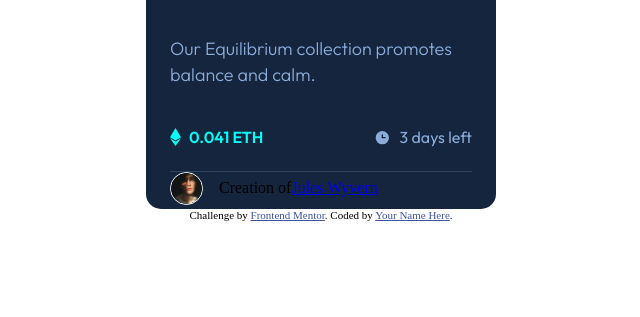
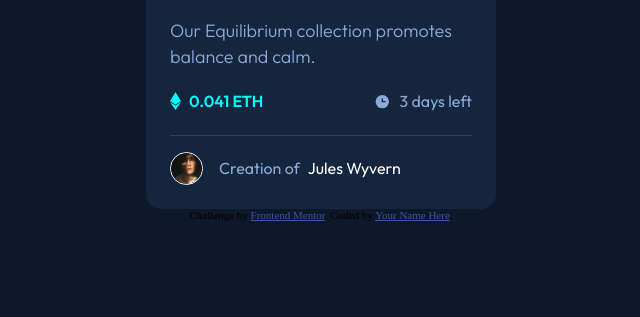
Before and after one commit to burgosha/nft-preview-card-component, a plain HTML site: page index.html in a window 1280 px wide. Shown: the part 483-800 px from the top of the page, without its empty margins (319-959 px from the left). Drawn offline with Linux system fonts and the light colour scheme.

Commit message:
HMTL re-order and CSS changes

```diff
--- a/index.html
+++ b/index.html
@@ -33,9 +33,9 @@
         <span class="nft-price"> 0.041 ETH</span>
         <span class="nft-time"> 3 days left</span>
       </p>
-      <div class="divider"></div>
-      <div class="card-footer"><img class="card-avatar" src="/images/image-avatar.png" alt="Owner Avatar"> Creation of <a href="/">Jules Wyvern</a> </div>
     </div>
+    <div class="divider"></div>
+    <div class="card-footer"><img class="card-avatar" src="/images/image-avatar.png" alt="Owner Avatar"> Creation of <a href="/">Jules Wyvern</a></div>
   </div>
 </main>
   <div class="attribution">
--- a/styles/style.css
+++ b/styles/style.css
@@ -11,14 +11,17 @@
 }
 html {
     box-sizing: border-box;
+}
+*, *:before, *:after {
+    box-sizing: inherit;
+}
+body {
+    background-color: var(--mainBG);
     display: flex;
     flex-direction: column;
     align-items: center;
     justify-content: center;
     min-height: 100vh;
-}
-*, *:before, *:after {
-    box-sizing: inherit;
 }
 h1 a, h1 a:visited {
     font-family: var(--fontOutfit);
@@ -55,6 +58,7 @@ p {
     width: 302px;
     height: 302px;
     border-radius: 8px;
+    margin: 0;
 }
 .nft-preview svg {
     opacity: 0;
@@ -66,11 +70,6 @@ p {
 }
 .nft-preview svg:hover {
     opacity: 1;
-}
-.card-info {
-    display: flex;
-    flex-direction: column;
-    justify-content: space-around;
 }
 .info-pub {
     display: flex;
@@ -100,12 +99,25 @@ p {
 .divider {
     background-color: var(--lineColor);
     height: 1px;
-    margin: 0;
+    margin-top: 0;
+    margin-bottom: 16px;
 }
 .card-footer {
     display: flex;
     flex-direction: row;
     align-items: center;
+    font-family: var(--fontOutfit);
+    color: var(--primarySoftBlue);
+    font-size: 16px;
+    font-weight: 400;
+}
+.card-footer a {
+    text-decoration: none;
+    color: var(--white);
+    margin-left: 0.5em;
+}
+.card-footer a:hover {
+    color: var(--primaryCyan);
 }
 .card-footer img {
     height: 33px;
```
